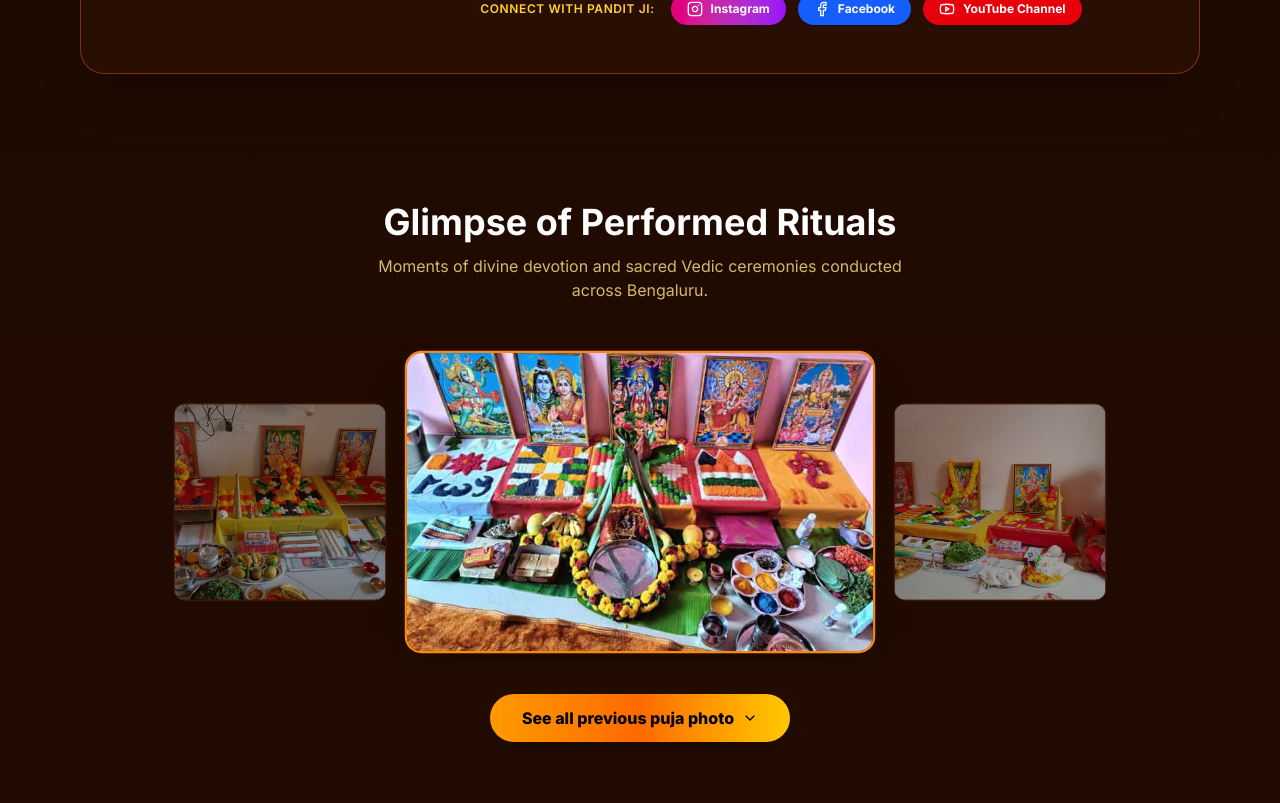
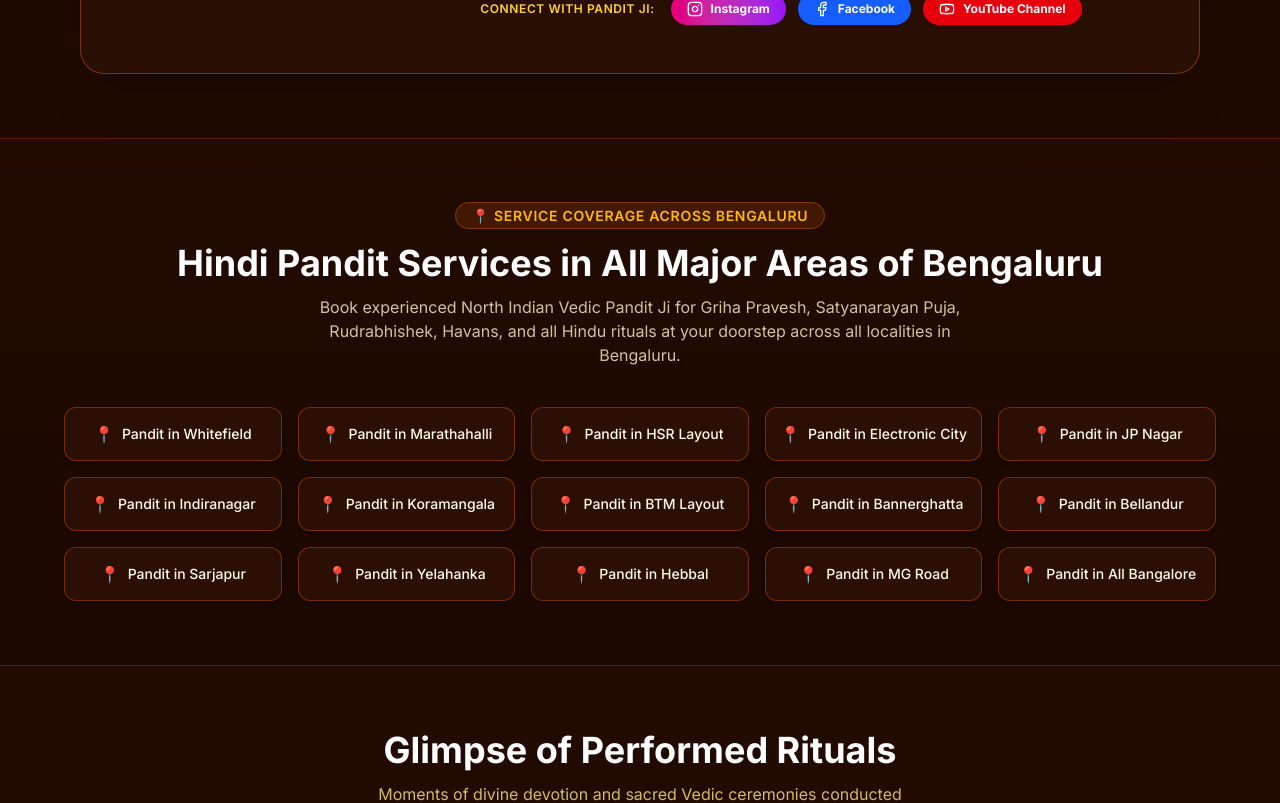
Before and after one commit to devimahindipanditpuja-alt/devima-pandit-puja, a Next.js app: page / in a window 1280 px wide. Shown: the part 1220-2023 px from the top of the page. Built offline with nearby package versions, Linux system fonts and the light colour scheme.

Commit message:
Add all 15 Bengaluru locations section for local SEO

```diff
--- a/app/page.tsx
+++ b/app/page.tsx
@@ -168,7 +168,7 @@ export default function Home() {
               </p>
               <div className="flex flex-wrap justify-center md:justify-start gap-4">
                 <a href="#pujas" className="bg-gradient-to-r from-amber-500 via-orange-500 to-yellow-500 hover:opacity-90 text-black font-extrabold px-8 py-3.5 rounded-xl shadow-lg transition transform hover:-translate-y-0.5">
-                  Explore All 36 Pujas
+                  Explore All Pujas
                 </a>
                 <a href="#booking-form" className="bg-[#381203] hover:bg-[#4d1904] text-amber-300 border border-orange-400/50 font-bold px-8 py-3.5 rounded-xl shadow-lg transition transform hover:-translate-y-0.5">
                   Book Puja Online
@@ -269,6 +269,51 @@ export default function Home() {
                   </a>
                 </div>
               </div>
+            </div>
+          </div>
+        </section>
+
+        {/* SERVICE LOCATIONS SECTION (15 BENGALURU AREAS FOR LOCAL SEO) */}
+        <section id="locations" className="relative z-10 py-16 px-4 bg-gradient-to-b from-[#240c02]/80 to-[#1a0800] border-y border-orange-500/25">
+          <div className="max-w-6xl mx-auto text-center">
+            <span className="text-amber-400 font-semibold tracking-wider uppercase text-sm bg-orange-500/15 px-4 py-1 rounded-full border border-orange-400/30">
+              📍 Service Coverage Across Bengaluru
+            </span>
+            <h2 className="text-3xl md:text-4xl font-bold text-white mt-4 mb-3">
+              Hindi Pandit Services in All Major Areas of Bengaluru
+            </h2>
+            <p className="text-amber-100/80 max-w-2xl mx-auto mb-10 text-sm md:text-base">
+              Book experienced North Indian Vedic Pandit Ji for Griha Pravesh, Satyanarayan Puja, Rudrabhishek, Havans, and all Hindu rituals at your doorstep across all localities in Bengaluru.
+            </p>
+
+            <div className="grid grid-cols-2 sm:grid-cols-3 md:grid-cols-5 gap-3 md:gap-4">
+              {[
+                "Whitefield",
+                "Marathahalli",
+                "HSR Layout",
+                "Electronic City",
+                "JP Nagar",
+                "Indiranagar",
+                "Koramangala",
+                "BTM Layout",
+                "Bannerghatta",
+                "Bellandur",
+                "Sarjapur",
+                "Yelahanka",
+                "Hebbal",
+                "MG Road",
+                "All Bangalore",
+              ].map((area) => (
+                <div
+                  key={area}
+                  className="bg-[#2b0f04] hover:bg-orange-950/70 border border-orange-500/35 rounded-xl p-3.5 transition-all duration-300 flex items-center justify-center gap-2 shadow-md group"
+                >
+                  <span className="text-orange-400 text-base group-hover:scale-110 transition">📍</span>
+                  <span className="text-amber-50 font-medium text-xs md:text-sm">
+                    Pandit in {area}
+                  </span>
+                </div>
+              ))}
             </div>
           </div>
         </section>
@@ -468,7 +513,7 @@ export default function Home() {
                     id="puja-location"
                     type="text"
                     required
-                    placeholder="e.g. Whitefield, Marathahalli, HSR Layout"
+                    placeholder="e.g. Whitefield, Sarjapur, Electronic City"
                     value={formData.location}
                     onChange={(e) => setFormData({...formData, location: e.target.value})}
                     className="w-full bg-[#1a0800] border border-orange-500/30 rounded-xl px-4 py-3 text-white text-sm focus:border-orange-400 outline-none"
```
